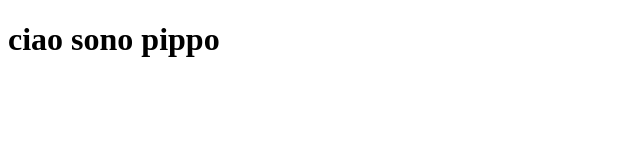
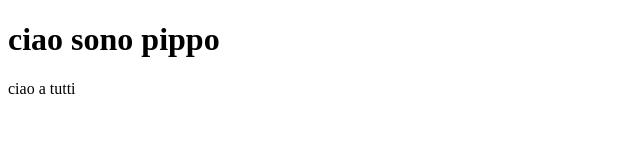
Before and after one commit to KevinTrupia18/html-prova, a plain HTML site: page index.html in a window 1280 px wide. Shown: the full height of the page, 0-640 px from the left. Drawn offline with Linux system fonts and the light colour scheme.

Commit message:
aggiungo tag p nel file index.html

```diff
--- a/index.html
+++ b/index.html
@@ -7,5 +7,7 @@
 </head>
 <body>
     <h1>ciao sono pippo</h1>
+
+    <p>ciao a tutti</p>
 </body>
 </html>
```
